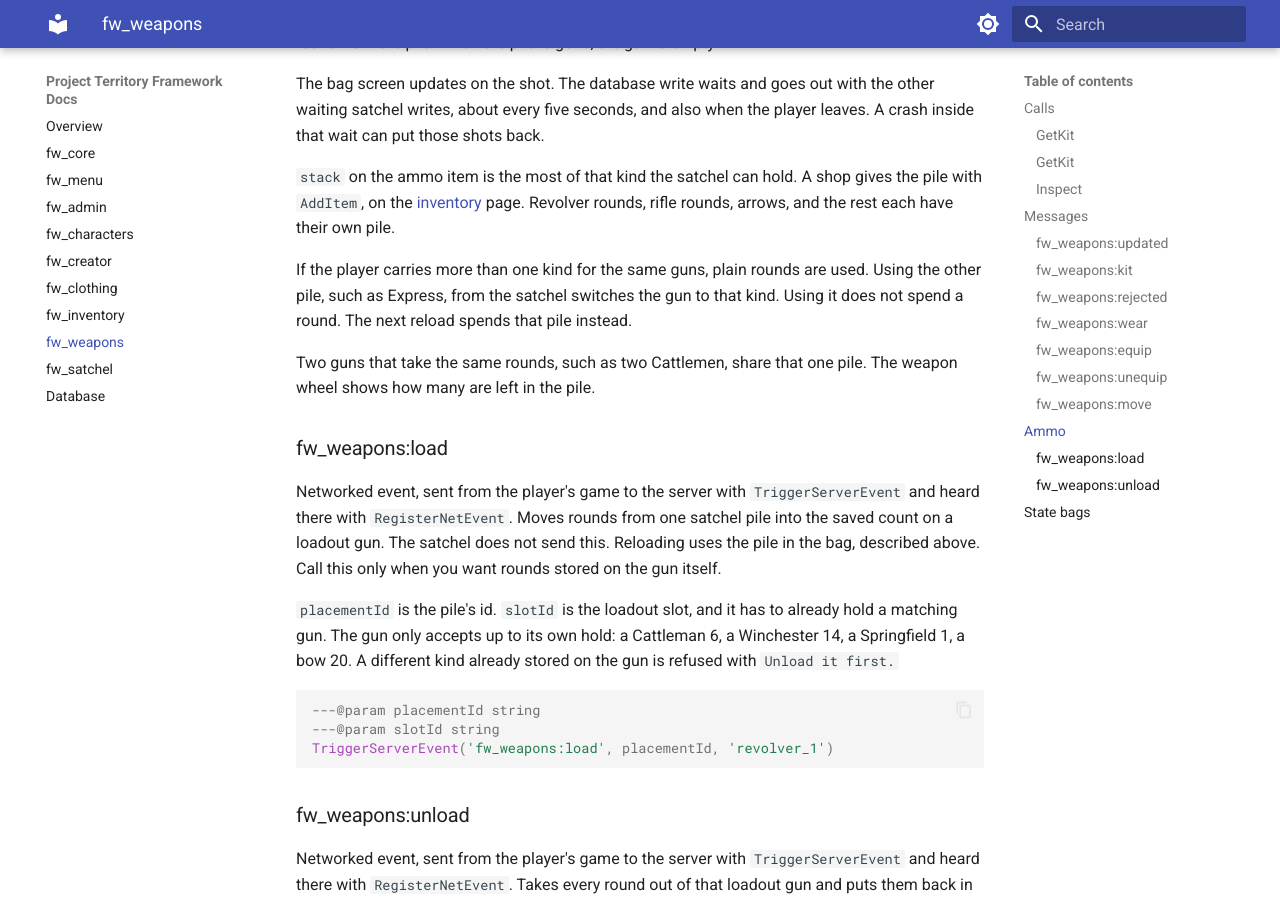
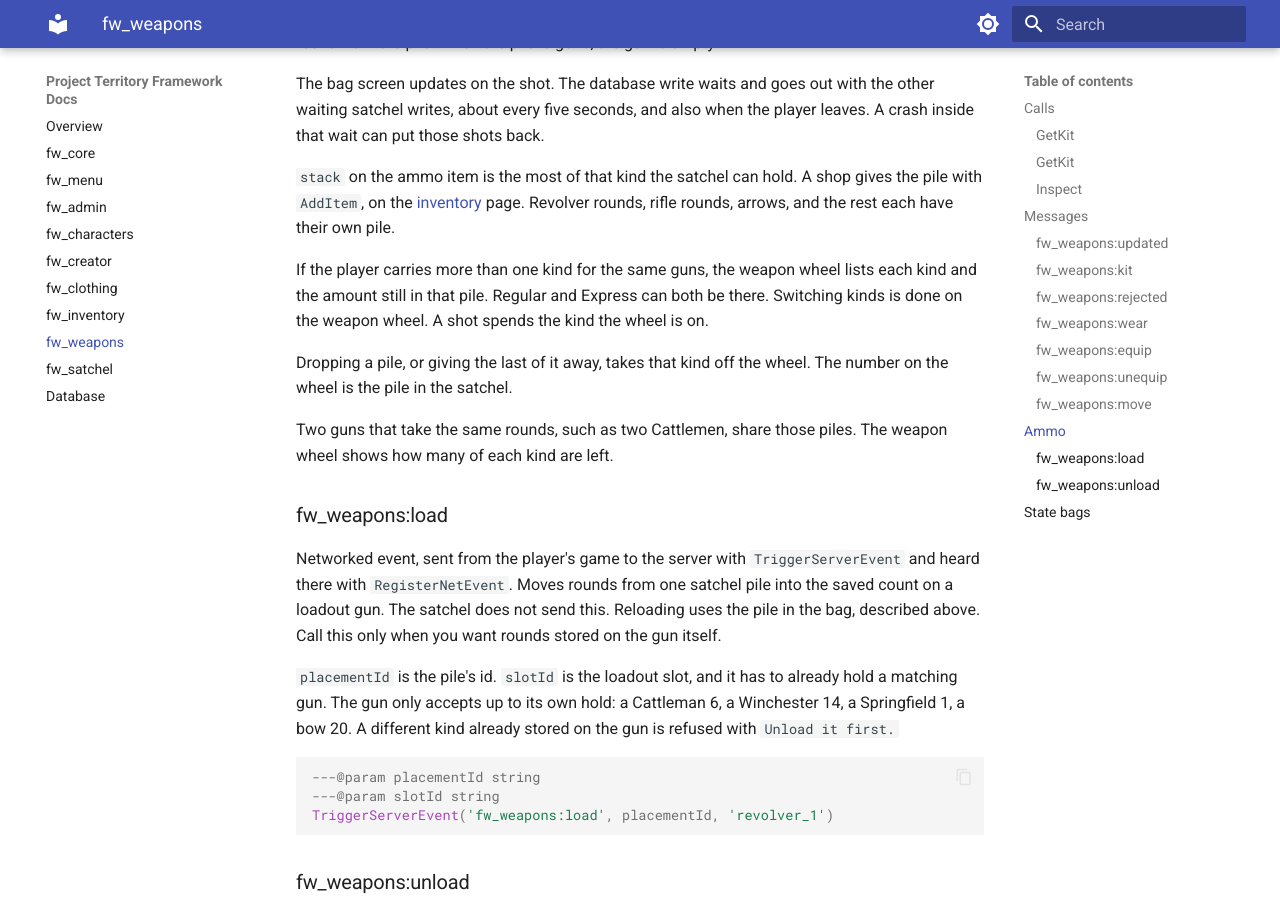
Before and after one commit to Benality/fw-framework-docs, an MkDocs documentation site: the page built from content/fw-weapons.md, in a window 1280 px wide and 900 px high, scrolled down 6503 px. Built offline with MkDocs 1.6.1 and Material for MkDocs 9.7.7, drawn with Linux system fonts in a browser that asks for light colours.

Commit message:
Describe weapon-wheel ammo kinds and dropping a pile.
Co-authored-by: Cursor <cursoragent@cursor.com>

```diff
--- a/content/fw-weapons.md
+++ b/content/fw-weapons.md
@@ -223,9 +223,11 @@ The bag screen updates on the shot. The database write waits and goes out with t
 
 `stack` on the ammo item is the most of that kind the satchel can hold. A shop gives the pile with `AddItem`, on the [inventory](fw-inventory.md) page. Revolver rounds, rifle rounds, arrows, and the rest each have their own pile.
 
-If the player carries more than one kind for the same guns, plain rounds are used. Using the other pile, such as Express, from the satchel switches the gun to that kind. Using it does not spend a round. The next reload spends that pile instead.
+If the player carries more than one kind for the same guns, the weapon wheel lists each kind and the amount still in that pile. Regular and Express can both be there. Switching kinds is done on the weapon wheel. A shot spends the kind the wheel is on.
 
-Two guns that take the same rounds, such as two Cattlemen, share that one pile. The weapon wheel shows how many are left in the pile.
+Dropping a pile, or giving the last of it away, takes that kind off the wheel. The number on the wheel is the pile in the satchel.
+
+Two guns that take the same rounds, such as two Cattlemen, share those piles. The weapon wheel shows how many of each kind are left.
 
 ### fw_weapons:load
 
```
Also changed, not shown: content/fw-inventory.md (+1 -1 lines), content/fw-satchel.md (+1 -1 lines).
